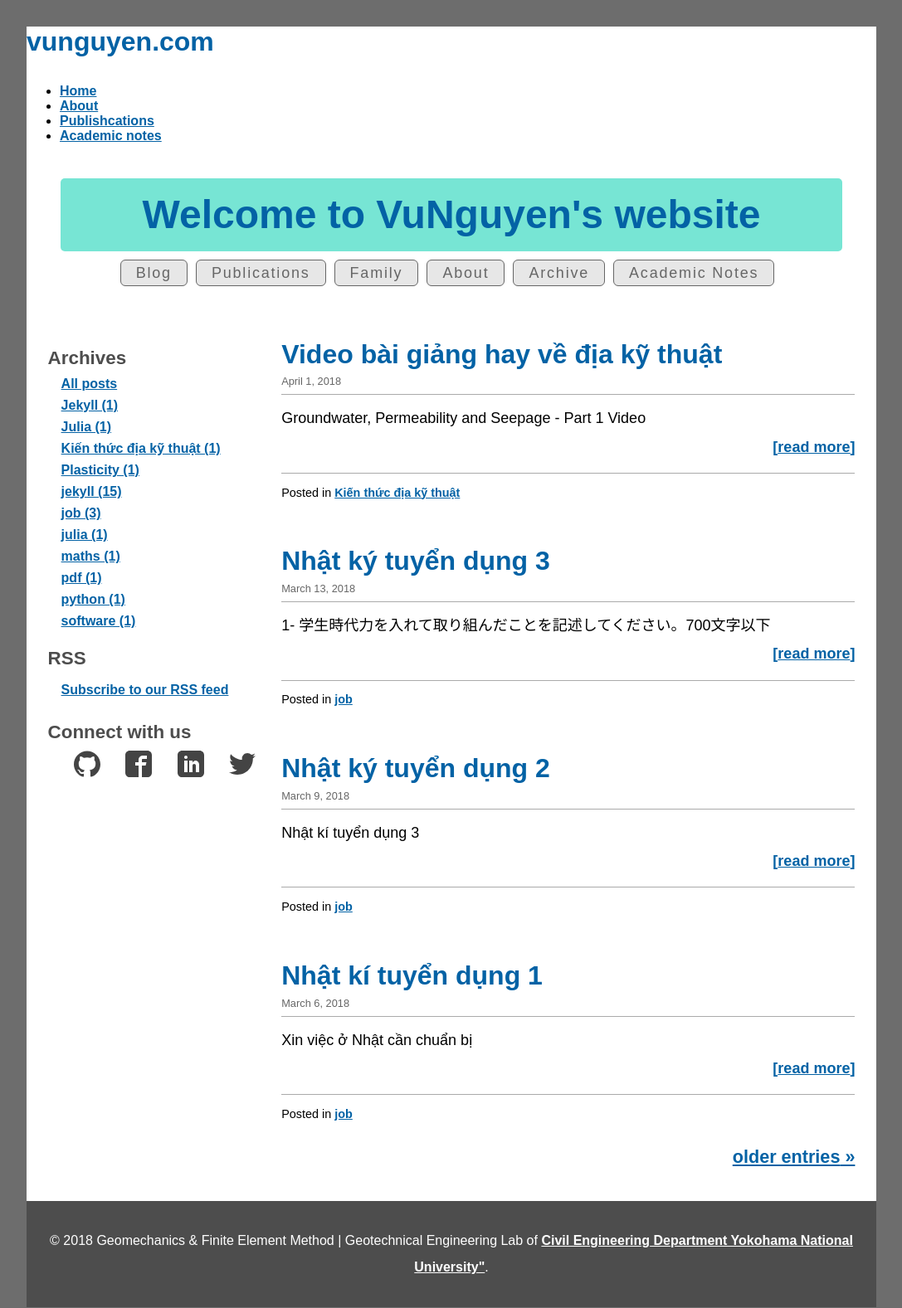
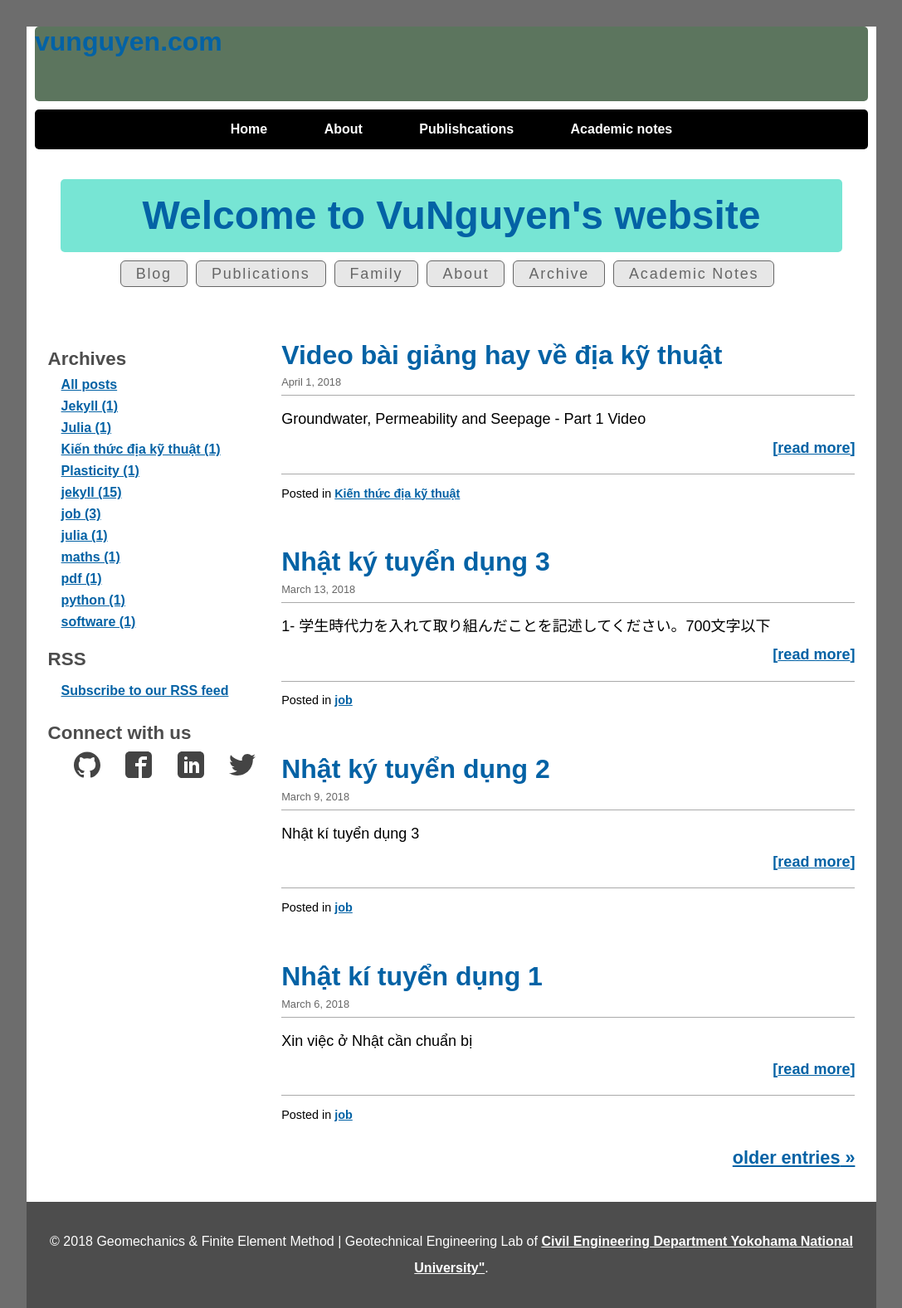
Before and after one commit to quangvunp/geomechanics, a Jekyll site: the page built from index.html, in a window 1280 px wide. Shown: the whole page at 83% size, without its empty margins (96-1183 px from the left). Built offline with Jekyll 4.4.1, drawn with Linux system fonts in a browser that asks for light colours; the list of posts is cut into pages by our own code.

Commit message:
Update main.css

```diff
--- a/css/main.css
+++ b/css/main.css
@@ -897,3 +897,42 @@ a.more {
 .text-justify {
   text-align: justify;
 }
+
+
+#header {
+	background-color: #5c755e;
+	margin: 10px;
+	height: 90px;
+	border-radius: 5px
+}
+
+
+#navbar ul {
+	background-color: black;
+	list-style-type: none;
+	text-align: center;
+	margin: 10px;
+	border-radius: 5px;
+	padding: 15px;
+}
+
+#navbar ul li {
+	display: inline;
+}
+
+#navbar ul li a {
+	text-decoration: none;
+	font-family: Arial;
+	padding: .2em 2em;
+	color: #fff;
+	background-color: #000;
+}
+
+#navbar ul li a:hover {
+	text-decoration: none;
+	font-family: Arial;
+	padding: .5em 2em;
+	color: red;
+	background-color: white;
+	border-radius: 6px;
+}
```
